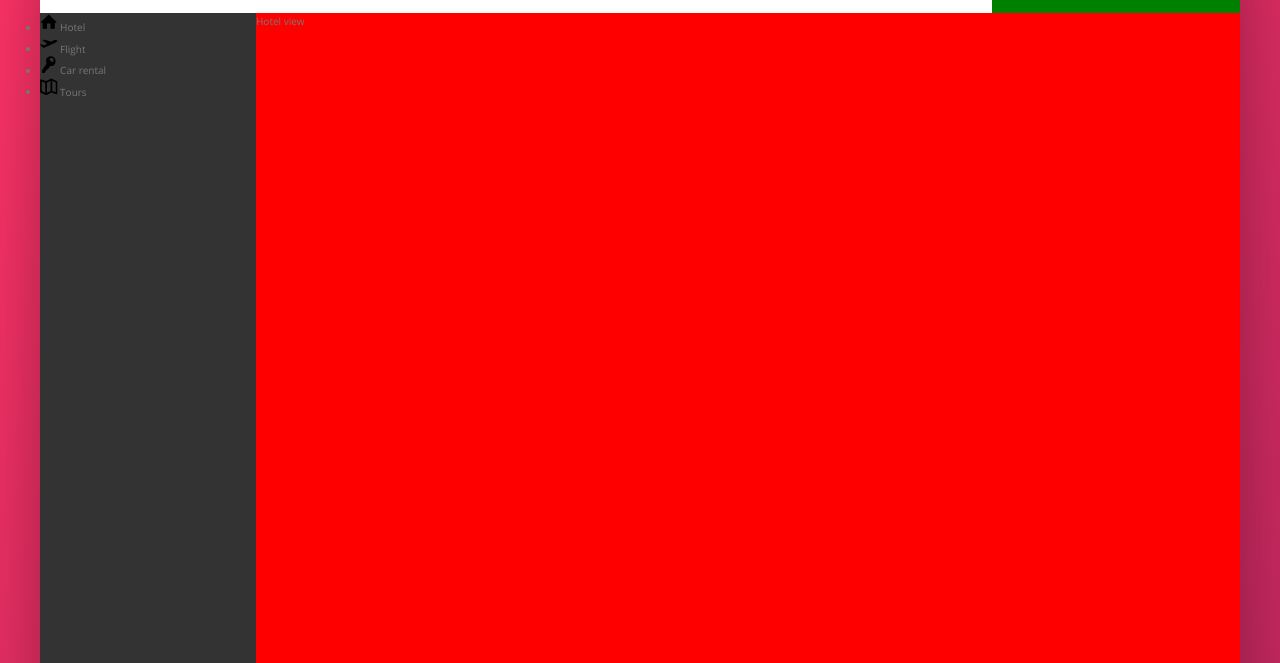
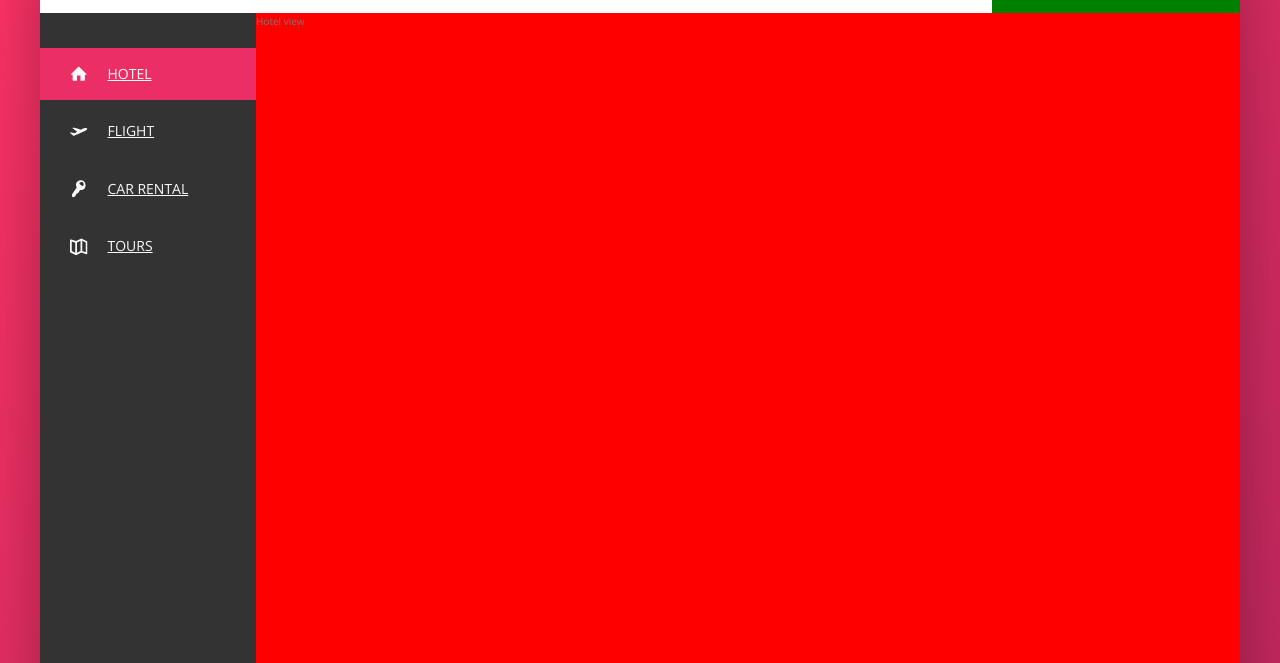
Before and after one commit to RonaldVilorio/Trillo, a website: page index.html in a window 1280 px wide. Shown: the part 137-800 px from the top of the page. Drawn offline with nearby package versions, Linux system fonts and the light colour scheme.

Commit message:
building the nav pt2 f

```diff
--- a/index.html
+++ b/index.html
@@ -45,30 +45,39 @@
             <div class="content">
                 <nav class="sidebar">
                     <ul class="side-nav">
-                        <li class="side-nav__link">
+                        <li class="side-nav__item side-nav__item--active">
+                            <a href="#" class="side-nav__link">
                                 <svg class="side-nav__icon">
                                     <use xlink:href="img/sprite.svg#icon-home"></use>
                                 </svg>
                                 <span>Hotel</span>
+                            </a>
                         </li>
-                        <li class="side-nav__link">
+                        <li class="side-nav__item">
+                            <a href="#" class="side-nav__link">
                                 <svg class="side-nav__icon">
                                     <use xlink:href="img/sprite.svg#icon-aircraft-take-off"></use>
                                 </svg>
                                 <span>Flight</span>
+                            </a>
                         </li>
-                        <li class="side-nav__link">
+                        <li class="side-nav__item">
+                            <a href="#" class="side-nav__link">
                                 <svg class="side-nav__icon">
                                     <use xlink:href="img/sprite.svg#icon-key"></use>
                                 </svg>
                                 <span>Car rental</span>
+                            </a>
                         </li>
-                        <li class="side-nav__link">
+                        <li class="side-nav__item">
+                            <a href="#" class="side-nav__link">
                                 <svg class="side-nav__icon">
                                     <use xlink:href="img/sprite.svg#icon-map"></use>
                                 </svg>
                                 <span>Tours</span>
+                            </a>
                         </li>
+
                     </ul>
                     <div class="legal">
                         &copy; 2017 by trillo. All rights reserved.
--- a/sass/_components.scss
+++ b/sass/_components.scss
@@ -110,15 +110,58 @@
 // side navi
 
 .side-nav{
+    font-size:1.4rem;
+    list-style:none;
+    margin-top:3.5rem;
+
     &__item{
+        position:relative;
+        &:not(:last-child){
+            margin-bottom: .5rem;
+        }
 
     }
-    &__link{
+    &__item::before{
+        content:"";
+        position: absolute;
+        top: 0;
+        left: 0;
+        height: 100%;
+        width: .3rem;
+        background-color: var(--color-primary);
+        transform:scaleY(0);
+        transition: transform .2s,
+                    width .4s cubic-bezier(1,0,0,1) .2s,
+                    background-color .1s;
+    }
+    &__item:hover::before,
+    &__item--active::before{
+        transform:scaleY(1);
+        width:100%;
+    }
+    &__item:active::before{
+        background-color: var(--color-primary-light);
+    }
+
+    &__link:link,
+    &__link:visited{
+        color:var(--color-grey-light-1);
+        text-transform:uppercase;
+        display:block;
+        padding:1.5rem 3rem;
+        position:relative;
+        z-index:10;
+        display:flex;
+        align-items: center;
+
 
     }
     &__icon{
+        // color:blue;
         width:1.75rem;
         height:1.75rem;
+        margin-right:2rem;
+        fill:currentColor;
 
     }
 }
```
Also changed, not shown: css/style.comp.css, 1 other file. Lines whose indentation alone changed are shown as unchanged.
